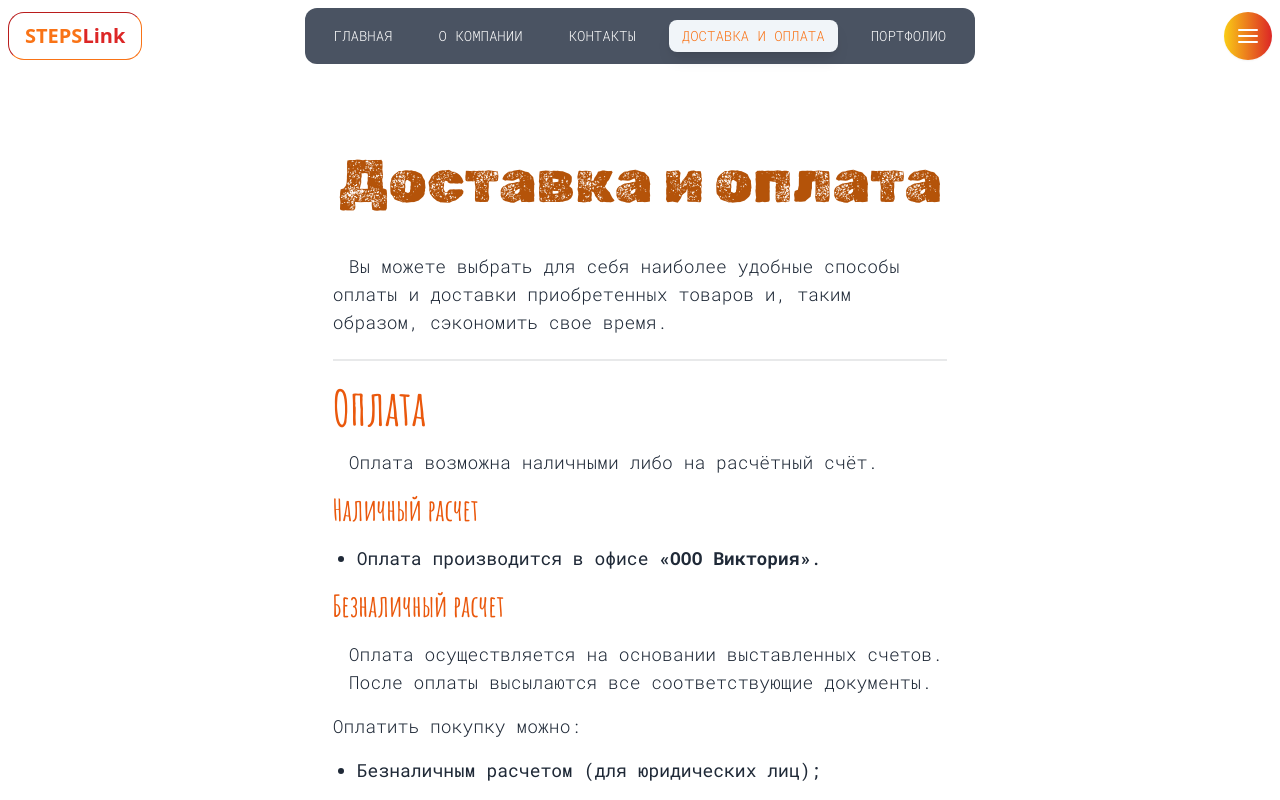
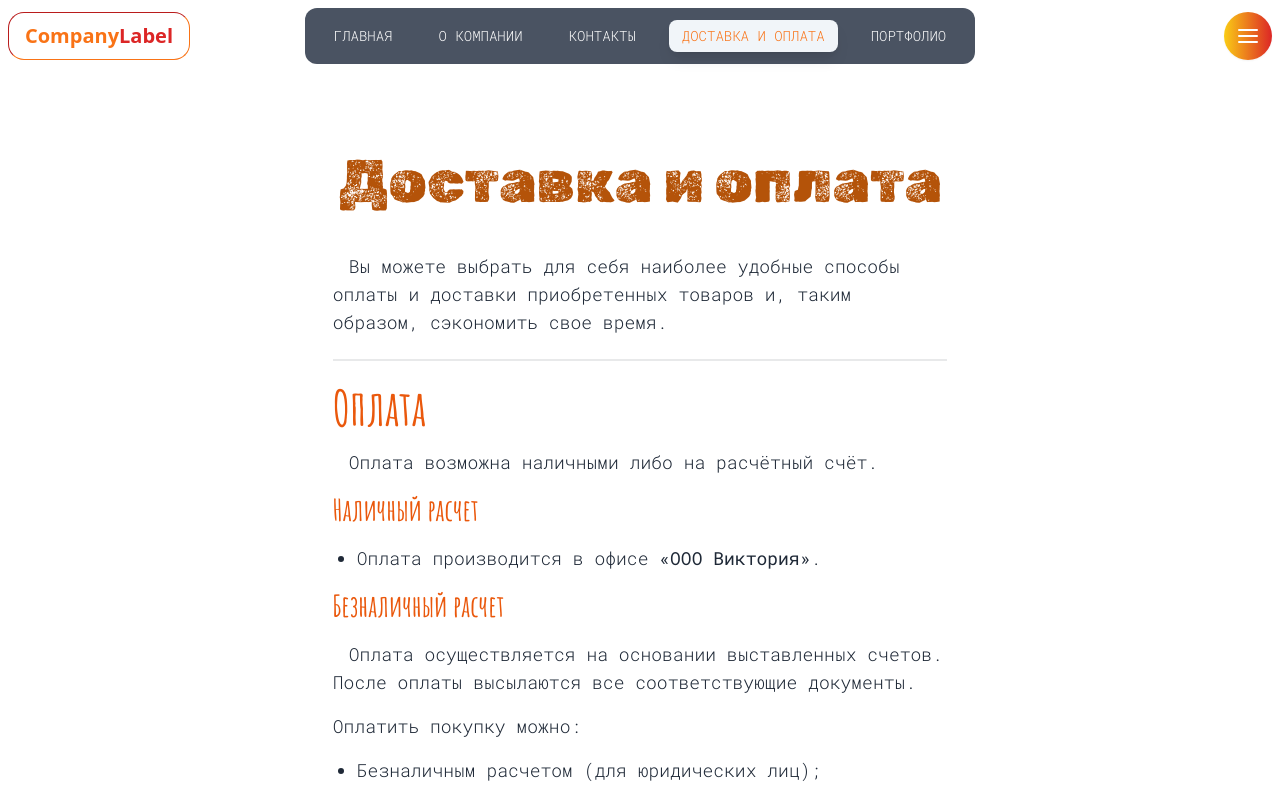
Before and after one commit to HabArt1978/victoria-steps, a Next.js app: page /pages/deliverAndPayment in a window 1280 px wide. Shown: the top 800 px of the page. Built offline with nearby package versions, Linux system fonts and the light colour scheme.

Commit message:
WIP - font style refactoring

```diff
--- a/src/components/DeliverAndPayment/DeliverAndPayment.tsx
+++ b/src/components/DeliverAndPayment/DeliverAndPayment.tsx
@@ -28,7 +28,7 @@ const DeliverAndPayment = (): JSX.Element => {
         </ul>
 
         <H3 className="mt-6">Безналичный расчет</H3>
-        <P className="ml-4">
+        <P className="indent-4">
           Оплата осуществляется на основании выставленных счетов. После оплаты
           высылаются все соответствующие документы.
         </P>
--- a/src/components/TheHeader/TheHeader.tsx
+++ b/src/components/TheHeader/TheHeader.tsx
@@ -13,7 +13,7 @@ const TheHeader = (): JSX.Element => {
           className="btn btn-ghost rounded-2xl border-b-orange-500 border-l-red-700 border-r-orange-500 border-t-red-700 text-xl"
         >
           <span className="text-orange-500">
-            STEPS<span className="m-0 text-red-600">Link</span>
+            Company<span className="m-0 text-red-600">Label</span>
           </span>
         </Link>
       </div>
--- a/src/components/UI/Typography.tsx
+++ b/src/components/UI/Typography.tsx
@@ -66,7 +66,7 @@ export const Li = ({
   children: ReactNode
   className?: string
 }): JSX.Element => (
-  <li className={cn('font-robotoMono text-lg font-normal', className)}>
+  <li className={cn('font-robotoMono text-lg font-light', className)}>
     {children}
   </li>
 )
```
